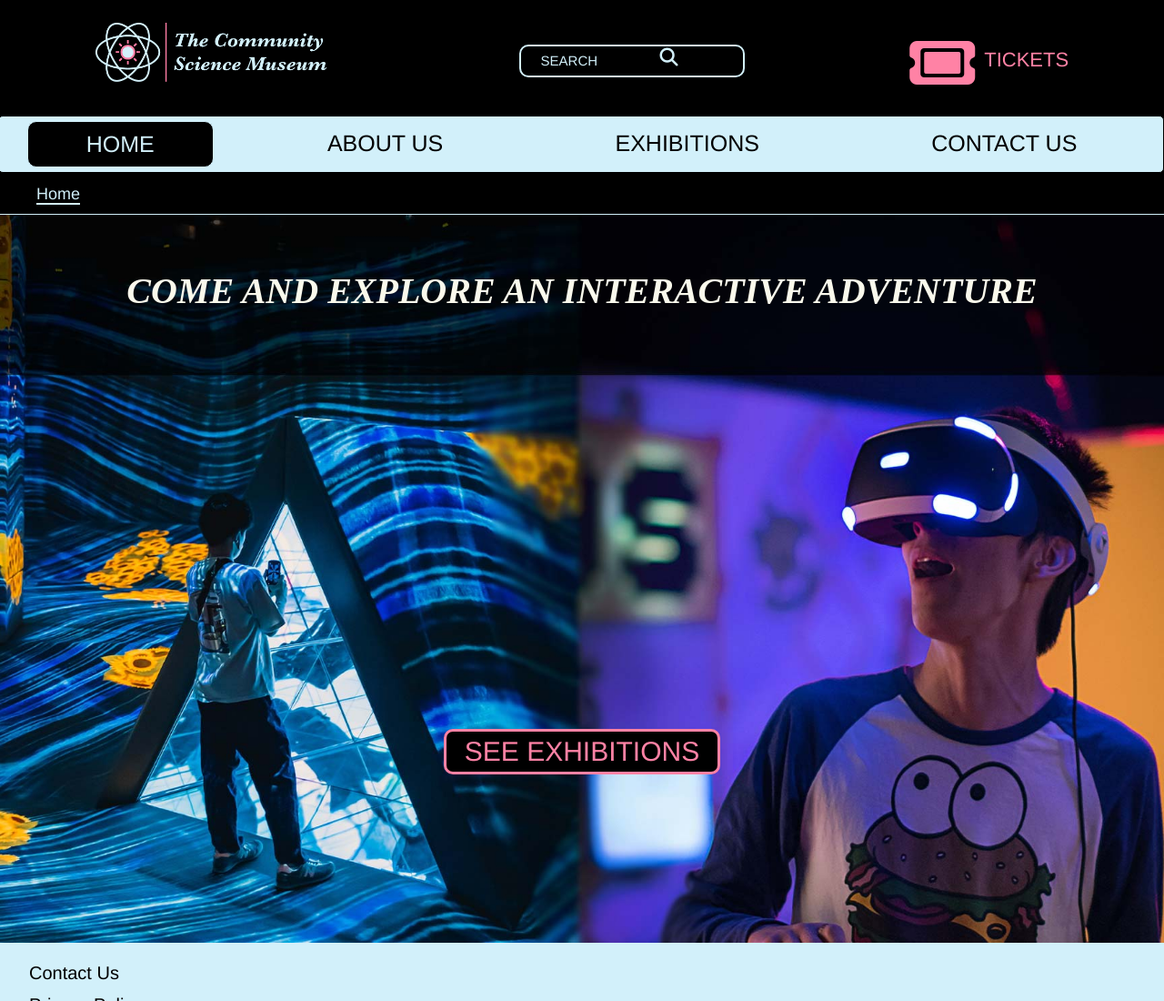
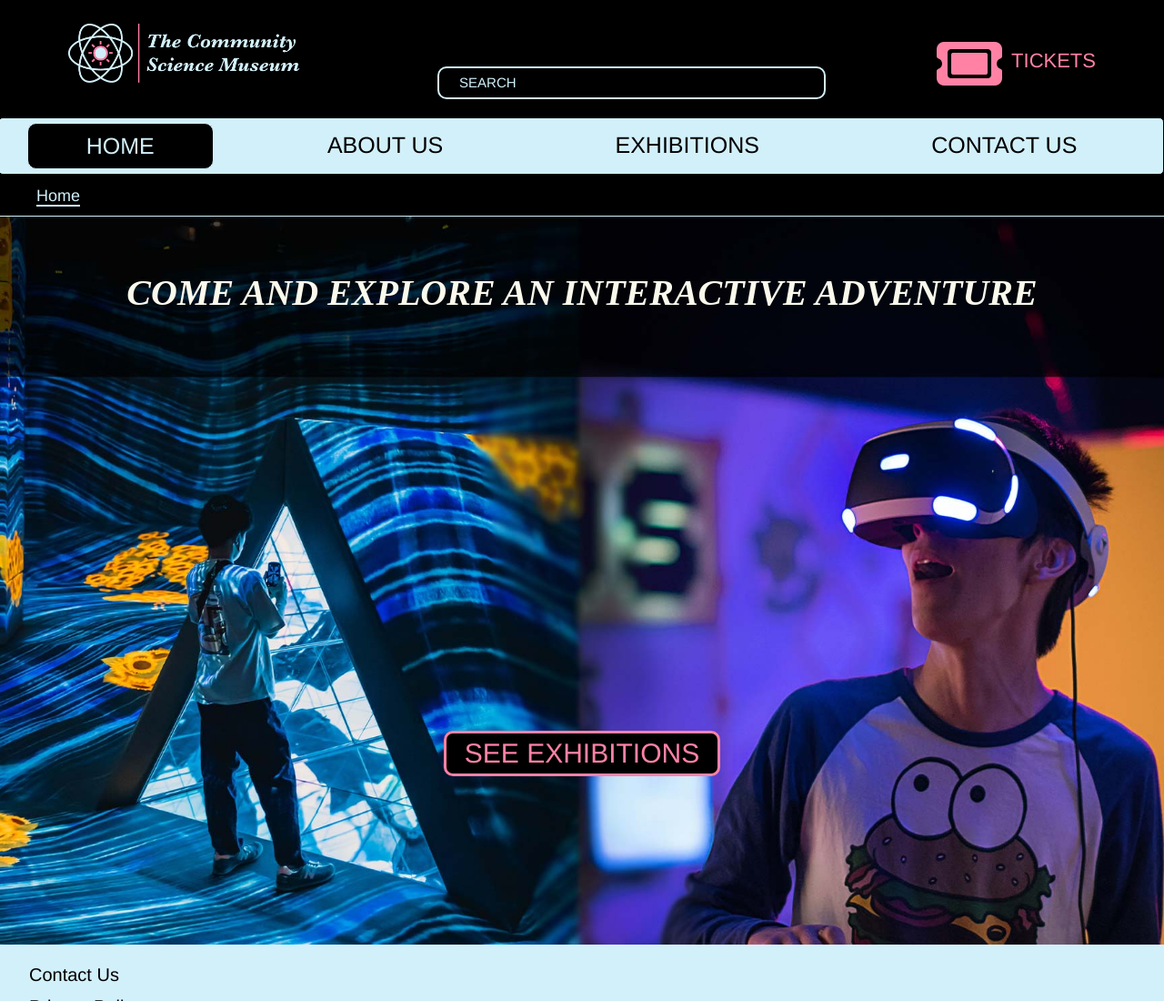
Before and after one commit to lkmelberg/SP1, a plain HTML site: page index.html in a window 1280 px wide. Shown: the top 1100 px of the page at 91% size. Drawn offline with Linux system fonts and the light colour scheme.

Commit message:
Update styles.css

```diff
--- a/css/styles.css
+++ b/css/styles.css
@@ -401,10 +401,7 @@ nav a:hover {
 }
 /* search */
 .fa-magnifying-glass {
-  color: #d2f0fa;
-  font-size: 12px;
-  position: absolute;
-  margin: 16px 0px 0px 120px;
+  display: none;
 }
 ::placeholder {
   font-family: "helvetica", sans-serif;
```
